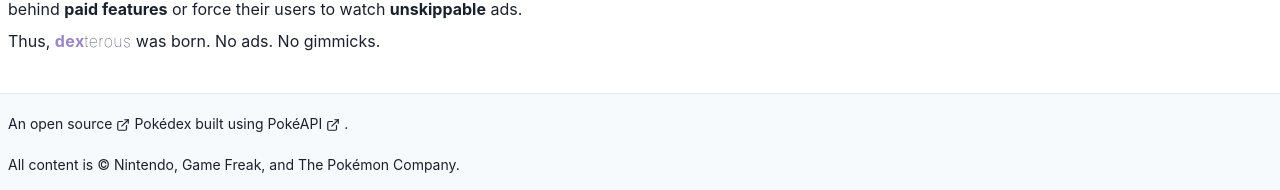
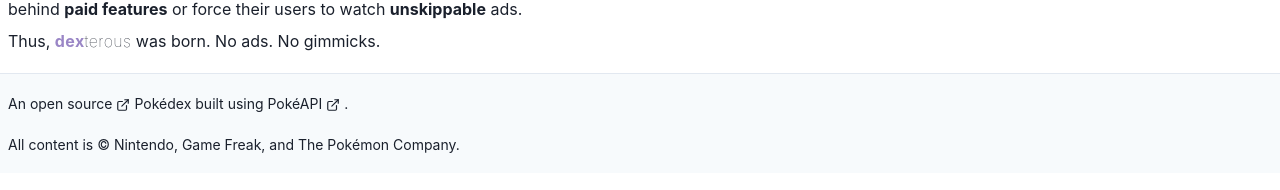
Before and after one commit to lemonpole/dexterous, a React (Create React App) app: page / in a window 1280 px wide. Shown: the part 801-991 px from the top of the page. Built offline with nearby package versions, Linux system fonts and the light colour scheme; no server answers.

Commit message:
chore: cosmetic adjustments

```diff
--- a/src/app.tsx
+++ b/src/app.tsx
@@ -71,7 +71,7 @@ export default function App() {
       </DeviceDetector.MobileView>
 
       {/* RENDER FOOTER WITH LEGAL INFO */}
-      <NavBar as="footer" variant="footer" fontSize="sm" marginTop="10">
+      <NavBar as="footer" variant="footer" fontSize="sm" marginTop="5">
         <p>
           An&nbsp;
           <ExternalLink href={PackageInfo.repository.url}>
```
